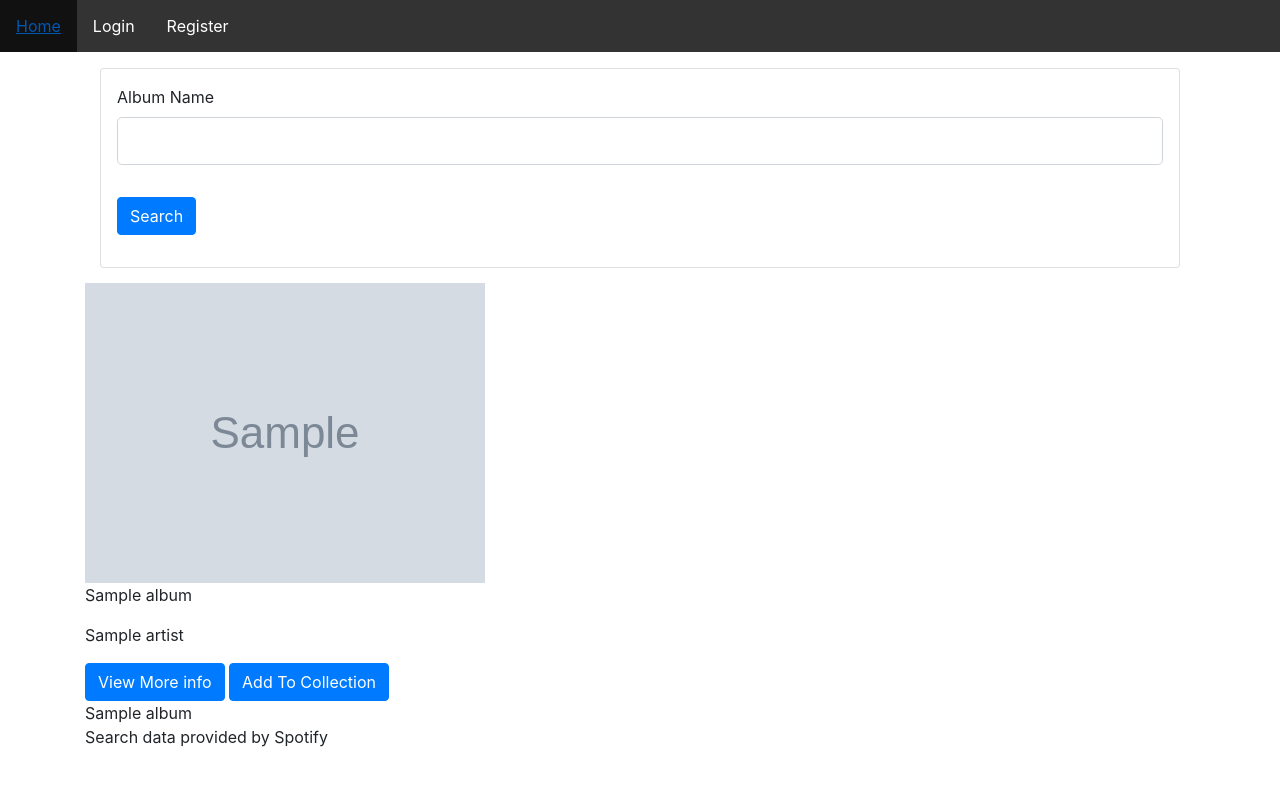
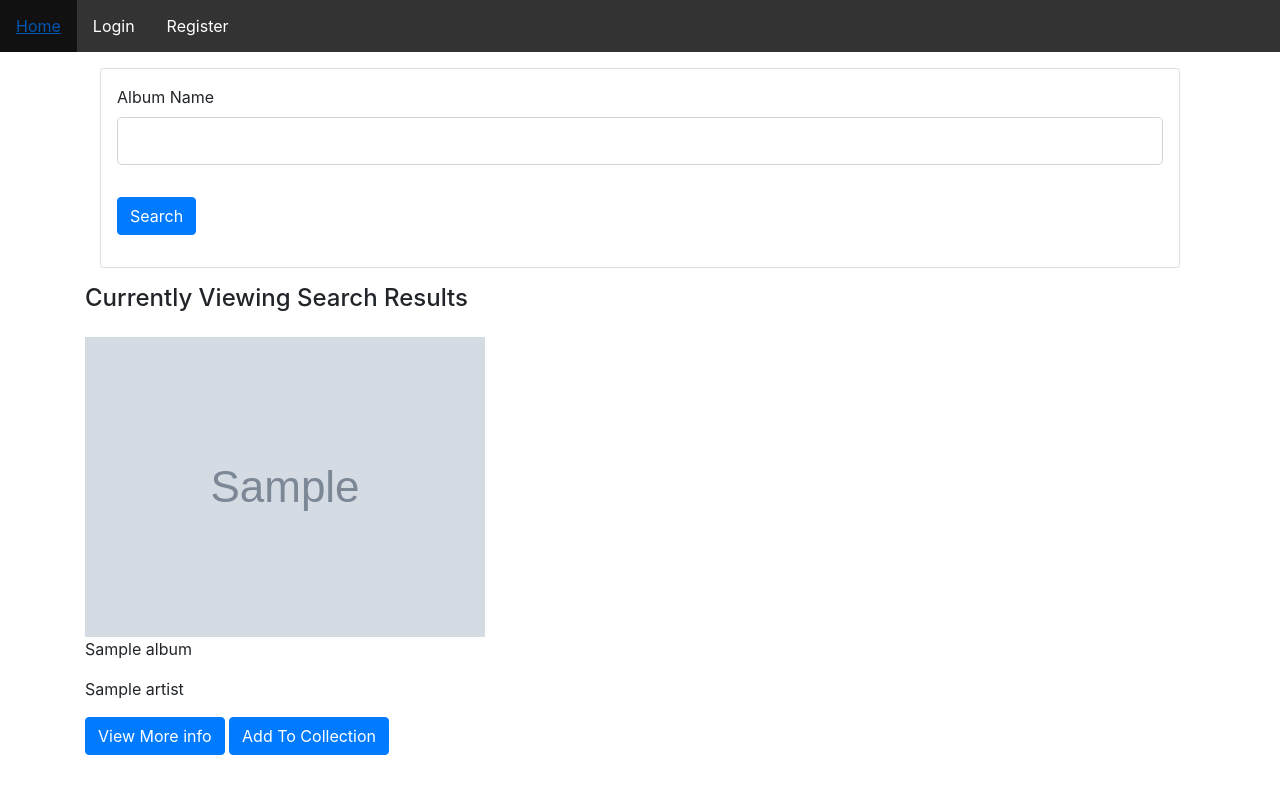
Before and after one commit to daniel-a-r/CCNY_Database_Project, a Flask app: template flask_app/templates/index.html in a window 1280 px wide. Run offline with Flask 2, Linux system fonts and the light colour scheme; the template is opened without the code that fills it: values that come from a table or form of the project are taken from there, most other values are stand-ins (such as "Sample title", 1, 10 or a date in 2020); grey boxes marked "Sample" are stand-in pictures.

Commit message:
Add indicator of what you are viewing on home

```diff
--- a/flask_app/static/css/main.css
+++ b/flask_app/static/css/main.css
@@ -1,3 +1,7 @@
+body {
+  min-height: 100%;
+}
+
 ul {
     list-style-type: none;
     margin: 0;
--- a/flask_app/templates/base.html
+++ b/flask_app/templates/base.html
@@ -17,16 +17,14 @@
             <li><a href="/">Home</a></li>
             <li><a href="/profile">Profile</a></li>
             <li><a href="/logout">Logout</a></li>
-
         </ul>
 
-    {% else %}
+        {% else %}
         <!-- Navbar will have links to Login or Register -->
         <ul>
             <li><a href="/">Home</a></li>
             <li><a href="/login">Login</a></li>
             <li><a href="/register">Register</a></li>
-
         </ul>
         {% endif %}
         <div class="container">
@@ -42,6 +40,7 @@
             {% endwith %}
             {% block content %}{% endblock %}
         </div>
+
         <script src="https://cdn.jsdelivr.net/npm/bootstrap@5.1.3/dist/js/bootstrap.bundle.min.js" integrity="sha384-ka7Sk0Gln4gmtz2MlQnikT1wXgYsOg+OMhuP+IlRH9sENBO0LRn5q+8nbTov4+1p" crossorigin="anonymous"></script>
     </body>
 </html>
--- a/flask_app/templates/index.html
+++ b/flask_app/templates/index.html
@@ -1,66 +1,61 @@
-{% extends "base.html" %} {% block content %}
+{% extends "base.html" %}
+{% block content %}
     <div class="container">
         <form method="POST" class="card bg-blur p-3 mt-3">
             {{ form.hidden_tag() }}
             <fieldset class="form-group">
-      {% for field in form %} {% if (field.type != 'SubmitField') and
-      (field.type != 'CSRFTokenField') %}
+                {% for field in form %}
+                    {% if (field.type != 'SubmitField') and (field.type != 'CSRFTokenField') %}
                     <div class="form-group">
-        {{ field.label(class="form-control-label") }} {% if field.errors %} {{
-        field(class="form-control form-control-lg is-invalid") }}
+                        {{ field.label(class="form-control-label") }}
+                            {% if field.errors %}
+                                {{ field(class="form-control form-control-lg is-invalid") }}
                                 <div class="invalid-feedback">
                                     {% for error in field.errors %}
                                         <span>{{ error }}</span>
                                     {% endfor %}
                                 </div>
-        {% else %} {{ field(class="form-control form-control-lg") }} {% endif %}
+                            {% else %}
+                                {{ field(class="form-control form-control-lg") }}
+                            {% endif %}
                     </div>
-      {% endif %} {% endfor %}
+                    {% endif %}
+                {% endfor %}
             </fieldset>
-    <div class="form-group">{{ form.submit(class="btn btn-primary") }}</div>
+            <div class="form-group">
+                {{ form.submit(class="btn btn-primary") }}
+            </div>
         </form>
     </div>
-{% if results %} {% for row in results %}
+
+    {% if results %}
+        <h4 class="mt-3">Currently Viewing Search Results</h4>
+        {% for row in results %}
             <div class="row">
                 {% for album in row %}
-  <div style="padding-top: 15px" class="col-md-4">
-    <div>
+                <div class="col-md-4 mt-3">
                     <img src="{{ album['img_src'] }}" />
                     <p>{{album['name']}}</p>
                     <p>{{album['artist']}}</p>
-      <a href="/album_info/{{ album['id'] }}"
-        ><button class="btn btn-primary">View More info</button></a
-      >
-      <a href="/add-to-collection/{{ album['id'] }}"
-        ><button class="btn btn-primary">Add To Collection</button></a
-      >
-    </div>
+                    <a href="/album_info/{{ album['id'] }}"><button class="btn btn-primary">View More info</button></a>
+                    <a href="/add-to-collection/{{ album['id'] }}"><button class="btn btn-primary">Add To Collection</button></a>
                 </div>
                 {% endfor %}
             </div>
-{% endfor %} {% for row in rows %}
-<div class="row">
-  {% for item in row %}
-  <div class="col-md-3">{{ item }}</div>
         {% endfor %}
-</div>
-{% endfor %} {% elif collection %} {% for row in collection %}
+    {% elif collection %}
+        <h4 class="mt-3">Currently Viewing Your Collection</h4>
+        {% for row in collection %}
             <div class="row">
                 {% for album in row %}
-  <div class="col-md-4">
-    <div>
+                    <div class="col-md-4 mt-3">
                         <img src="{{ album['album_img_src'] }}" />
                         <p>{{album['album_name']}}</p>
                         <p>{{album['artist_name']}}</p>
-      <a href="/album_info/{{ album['album_id'] }}"
-        ><button class="btn btn-primary">View More info</button></a
-      >
-    </div>
+                        <a href="/album_info/{{ album['album_id'] }}"><button class="btn btn-primary">View More info</button></a>
                     </div>
                 {% endfor %}
             </div>
-{% endfor %} {% endif %}
-
-<p>Search data provided by Spotify</p>
-
+        {% endfor %}
+    {% endif %}
 {% endblock %}
```
Also changed, not shown: flask_app/templates/album_info.html (+11 -26 lines). Lines whose indentation alone changed are shown as unchanged.
